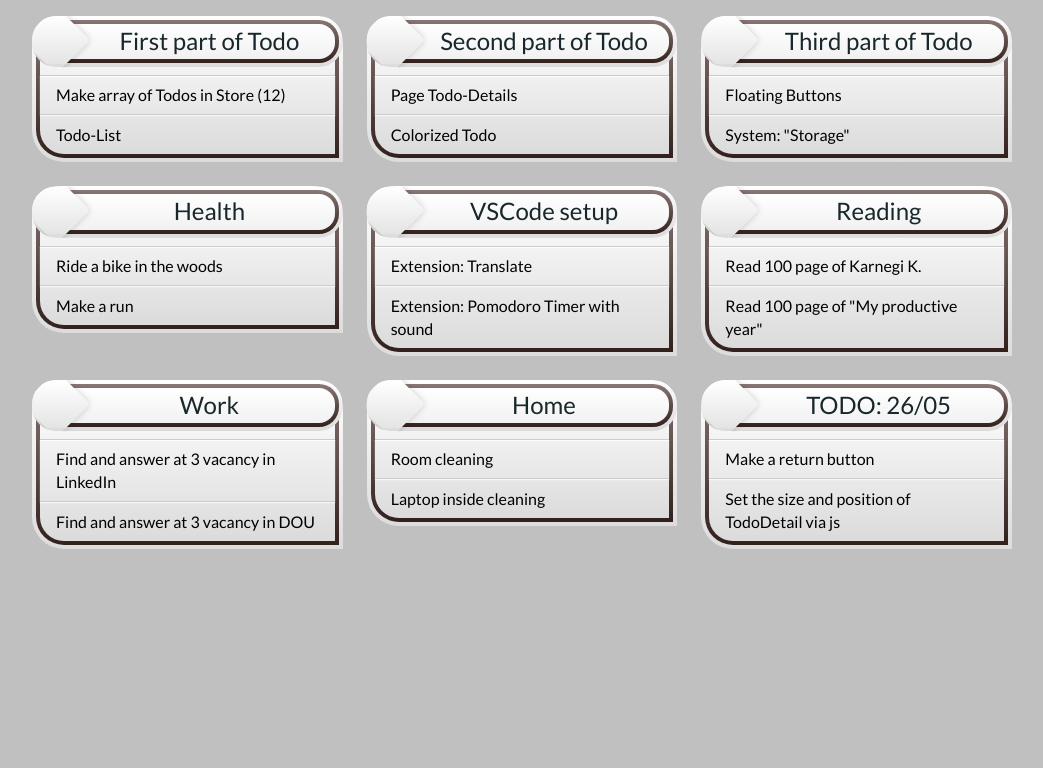
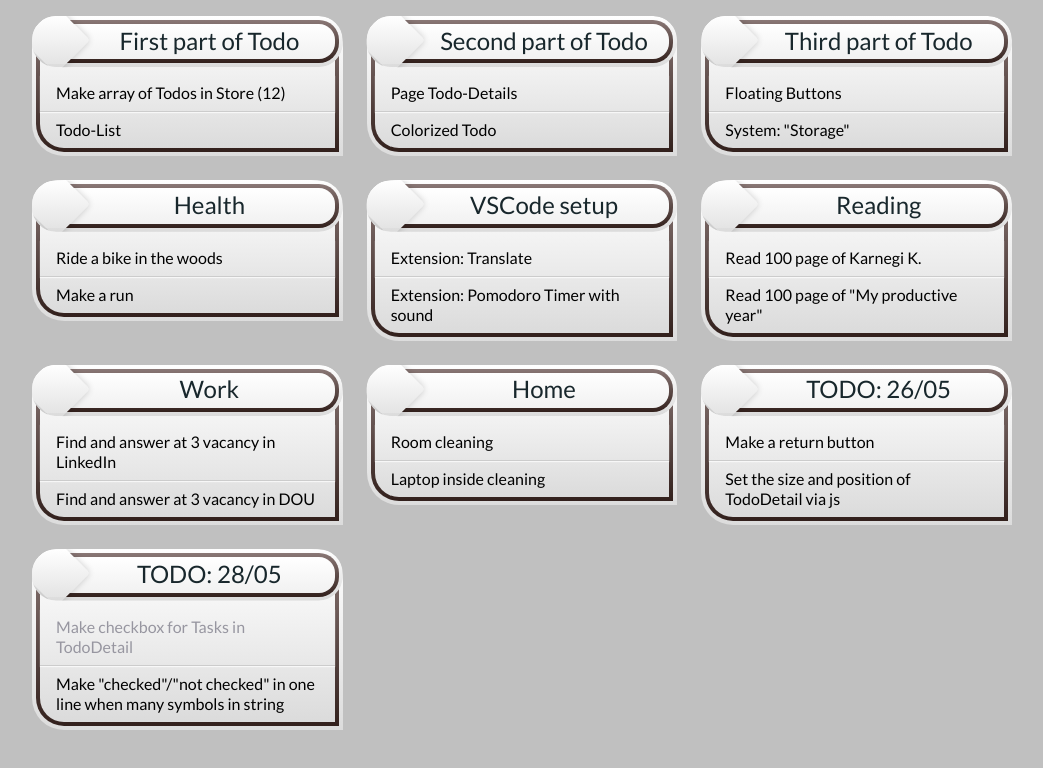
Before and after one commit to ewgenij87snwork/todo-87sn, a Vue app: page / in a window 1280 px wide. Shown: the top 768 px of the page, without its empty margins (118-1161 px from the left). Built offline with nearby package versions, Linux system fonts and the light colour scheme.

Commit message:
Checkbox for Tasks

```diff
--- a/src/components/Task.vue
+++ b/src/components/Task.vue
@@ -1,16 +1,112 @@
 <template>
-  <div class="task">{{task.title}}</div>
+  <transition name="fade">
+    <div class="task" v-if="!task.deleted">
+      <input :id="id" type="checkbox" v-model="task.done" />
+      <label :for="id" :style="style">{{task.title}}</label>
+      <transition name="fade">
+        <span class="task_delete" v-show="task.done && selected" @click="deleteTask({ task })">
+          <i class="fa fa-trash"></i>
+        </span>
+      </transition>
+    </div>
+  </transition>
 </template>
 
 <script>
+import { mapMutations, mapState } from "vuex";
+let gId = 1;
 export default {
   props: {
     task: {
-      type: Object
+      type: Object,
+      required: true
     }
+  },
+  data() {
+    return {
+      id: `task-${gId++}`
+    };
+  },
+  computed: {
+    ...mapState(["selected"]),
+    style() {
+      return { "--selected": this.selected ? "inline-block" : "none" };
+    }
+  },
+  methods: {
+    ...mapMutations(["deleteTask"])
   }
 };
 </script>
 
-<style>
+<style lang='scss'>
+.task {
+  display: flex;
+  padding: 12px 0;
+  font-size: 16px;
+}
+.task input {
+  display: none;
+}
+.task label {
+  flex: 1;
+  line-height: 20px;
+}
+.task label:before,
+.task label:after {
+  content: "";
+  display: var(--selected);
+  margin-right: 20px;
+  margin-top: 1px;
+  height: 16px;
+  width: 16px;
+  vertical-align: top;
+}
+.task label:before {
+  border: 1px solid #ccc;
+  border-radius: 5px;
+  background: #fff;
+}
+.task label:after {
+  content: "\f00c";
+  position: relative;
+  display: none;
+  margin-right: -18px;
+  width: 10px;
+  height: 10px;
+  padding: 4px;
+  border-radius: 5px;
+  font: normal normal normal 11px/1 FontAwesome;
+  color: #fff;
+  background-color: #ccc;
+  float: left;
+}
+.task input:checked + label:after {
+  display: var(--selected);
+}
+.task input:checked + label {
+  color: #9796a0;
+}
+.task_delete {
+  display: var(--selected);
+  padding: 0 10px;
+  color: #ccc;
+  font-size: 16px;
+  line-height: 1;
+}
+.task_delete:active {
+  transform: scale(1.3);
+}
+.fade-leave-to,
+.fade-enter {
+  opacity: 0;
+}
+.fade-enter-to,
+.fade-leave {
+  opacity: 1;
+}
+.fade-enter-active,
+.fade-leave-active {
+  transition: all 0.3s ease;
+}
 </style>
--- a/src/components/Todo.vue
+++ b/src/components/Todo.vue
@@ -6,8 +6,8 @@
     </div>
     <div class="todo_body">
       <ul>
-        <li v-for="task in todoArr" :key="task.title">
-          <task :task="task" />
+        <li v-for="task in todoArr" :key="task.id">
+          <task :todo="todo" :task="task" />
         </li>
       </ul>
       <span>
@@ -97,9 +97,7 @@ Category -- как бы "вторая стадия пониманя" -- это
   // visibility: hidden;
 }
 .todo {
-  background: rgb(140, 166, 186);
   padding: 0.25rem;
-  cursor: pointer;
   border: solid 0.25rem transparent;
   border-radius: 2rem;
   border-bottom-right-radius: 0px;
@@ -195,16 +193,15 @@ Category -- как бы "вторая стадия пониманя" -- это
 .todo_body {
   line-height: 1.44;
   position: relative;
-  li {
+  padding-top: 1rem;
+  li > .task {
     padding: 0.5rem 1rem;
     border-bottom: 1px solid #ccc;
     box-shadow: 0 1px 1px rgba(255, 255, 255, 0.7);
     position: relative;
   }
-  li:first-of-type {
-    margin-top: 1rem;
-  }
-  li:first-of-type::before {
+
+  li:first-of-type::before > .task {
     content: "";
     position: absolute;
     top: 0;
@@ -215,11 +212,12 @@ Category -- как бы "вторая стадия пониманя" -- это
     border-top: 1px solid #ccc;
     box-shadow: 0 1px 1px rgba(255, 255, 255, 1);
   }
-  li:last-of-type {
+  li:last-of-type > .task {
     border-bottom: none;
     box-shadow: none;
   }
-  span {
+}
+.todo_body > span {
   position: absolute;
   right: -2px;
   bottom: -2px;
@@ -227,8 +225,8 @@ Category -- как бы "вторая стадия пониманя" -- это
   border-radius: 50%;
   height: 20px;
   width: 20px;
-
-    i {
+}
+.todo_body > span > i {
   position: absolute;
   top: 50%;
   left: 50%;
@@ -237,6 +235,4 @@ Category -- как бы "вторая стадия пониманя" -- это
   color: transparent;
   transition: all 0.3s ease;
 }
-  }
-}
 </style>
--- a/src/components/TodoDetail.vue
+++ b/src/components/TodoDetail.vue
@@ -1,7 +1,26 @@
 <template>
   <transition @enter="handleEnter" @leave="handleLeave">
-    <div class="todo-detail" v-if="selected" :style="style" @click="unselectTodo">
-      <todo :todo="selected.todo" />
+    <div class="todo-detail" v-if="selected" :style="style">
+      <h1 style="color: white; cursor: pointer" @click="unselectTodo">back</h1>
+      <todo :todo="selected.todo" :active="true" />
+      <div class="buttons">
+        <!--
+          Две категории кнопок: при наведении и отдельные
+          1. При наведении:
+            - на заголовок -- в конце текста "карандаш".
+              -- При клике -- курсор в конце слова и возможность редактировать (innerText?) и 2 кнопки в той же строчке: вперед, назад и отбивка текста справа на ширину этих кнопок.
+              -- Делается через массив с добавлением слов -- т.е. после каждого пробельного символа занесение элемента массива.
+              -- Если достигнут конец массива -- кнопка "вперед" -- неактивная.
+              -- При потере фокуса: данные остаются и кнопки стают невидимыми
+            - на таски -- в конце текста карандаш и корзина
+          2. Отдельные кнопки:
+            - шаг назад
+            - Save & back
+            - шаг вперед
+              --после появления тудуДетаил выезжают над самой туду.
+              -- при прокрутке вниз на они стают фиксированными к верху экрана
+        -->
+      </div>
     </div>
   </transition>
 </template>
@@ -31,10 +50,6 @@ export default {
   },
   methods: {
     ...mapMutations(["unselectTodo"]),
-    /* Сделать условия стилизации (размещения) Todo. ... По центру должно быть и справа место под размер кнопок редактирования и при дисплеях <600 -- кнопки редактирования вверху
-
-
-       */
     handleEnter(el) {
       Object.assign(el.style, {
         top: `${this.selected.rect.top}px`,
@@ -45,8 +60,6 @@ export default {
       setTimeout(() => {
         Object.assign(el.style, {
           top: 0,
-          // top: `${(this.selected.rect.appHeight - this.selected.rect.height) /
-          //   2}px`,
           left: 0,
           width: `${this.selected.rect.appWidth}px`,
           height: `${this.selected.rect.appHeight}px`
--- a/src/components/TodoList.vue
+++ b/src/components/TodoList.vue
@@ -40,5 +40,6 @@ export default {
 }
 .todo-list > ul > li {
   height: 100%;
+  cursor: pointer;
 }
 </style>
--- a/src/store.js
+++ b/src/store.js
@@ -17,21 +17,25 @@ export default new Vuex.Store({
             id: 1,
             title: 'Make array of Todos in Store (12)',
             done: false,
+            deleted: false,
           },
           {
             id: 2,
             title: 'Todo-List ',
             done: false,
+            deleted: false,
           },
           {
             id: 3,
             title: 'Todo ',
             done: false,
+            deleted: false,
           },
           {
             id: 4,
             title: 'Todo-Tasks ',
             done: false,
+            deleted: false,
           },
         ],
       },
@@ -44,16 +48,19 @@ export default new Vuex.Store({
             id: 5,
             title: 'Page Todo-Details',
             done: false,
+            deleted: false,
           },
           {
             id: 6,
             title: 'Colorized Todo',
             done: false,
+            deleted: false,
           },
           {
             id: 7,
             title: 'System: "Selected"',
             done: false,
+            deleted: false,
           },
         ],
       },
@@ -66,16 +73,19 @@ export default new Vuex.Store({
             id: 8,
             title: 'Floating Buttons',
             done: false,
+            deleted: false,
           },
           {
             id: 9,
             title: 'System: "Storage"',
             done: false,
+            deleted: false,
           },
           {
             id: 10,
             title: 'System: "Transition"',
             done: false,
+            deleted: false,
           },
         ],
       },
@@ -88,21 +98,25 @@ export default new Vuex.Store({
             id: 11,
             title: 'Ride a bike in the woods',
             done: false,
+            deleted: false,
           },
           {
             id: 12,
             title: 'Make a run',
             done: false,
+            deleted: false,
           },
           {
             id: 13,
             title: 'Find something new for my Health',
             done: false,
+            deleted: false,
           },
           {
             id: 14,
             title: '...',
             done: false,
+            deleted: false,
           },
         ],
       },
@@ -115,21 +129,25 @@ export default new Vuex.Store({
             id: 15,
             title: 'Extension: Translate',
             done: false,
+            deleted: false,
           },
           {
             id: 16,
             title: 'Extension: Pomodoro Timer with sound',
             done: false,
+            deleted: false,
           },
           {
             id: 17,
             title: 'Extension: +',
             done: false,
+            deleted: false,
           },
           {
             id: 18,
             title: 'Extension: ++',
             done: false,
+            deleted: false,
           },
         ],
       },
@@ -142,25 +160,30 @@ export default new Vuex.Store({
             id: 19,
             title: 'Read 100 page of Karnegi K.',
             done: false,
+            deleted: false,
           },
           {
             id: 20,
             title: 'Read 100 page of "My productive year"',
             done: false,
+            deleted: false,
           },
           {
             id: 21,
             title: 'Read some 5 article from Habr',
             done: false,
+            deleted: false,
           },
           {
             id: 22,
             title: 'Read some 5 article about realization logic in React',
             done: false,
+            deleted: false,
           },
           {
             id: 23,
             title: 'Read some 10 not specific article from Medium',
+            deleted: false,
           },
         ],
       },
@@ -173,20 +196,24 @@ export default new Vuex.Store({
             id: 24,
             title: 'Find and answer at 3 vacancy in LinkedIn',
             done: false,
+            deleted: false,
           },
           {
             id: 25,
             title: 'Find and answer at 3 vacancy in DOU',
             done: false,
+            deleted: false,
           },
           {
             id: 26,
             title: 'Make some test task from vacancy',
             done: false,
+            deleted: false,
           },
           {
             id: 27,
             title: 'Make review some decision from popular site or git-repo',
+            deleted: false,
           },
         ],
       },
@@ -199,20 +226,24 @@ export default new Vuex.Store({
             id: 28,
             title: 'Room cleaning',
             done: false,
+            deleted: false,
           },
           {
             id: 29,
             title: 'Laptop inside cleaning ',
             done: false,
+            deleted: false,
           },
           {
             id: 30,
             title: 'Do something other than clean up ...',
             done: false,
+            deleted: false,
           },
           {
             id: 31,
             title: 'And find something other what can I do here...',
+            deleted: false,
           },
         ],
       },
@@ -224,14 +255,40 @@ export default new Vuex.Store({
           {
             title: 'Make a return button',
             done: false,
+            deleted: false,
           },
           {
             title: 'Set the size and position of TodoDetail via js',
             done: false,
+            deleted: false,
           },
           {
             title: 'Remove the cursor when hover on all TodoDetail',
             done: false,
+            deleted: false,
+          },
+        ],
+      },
+      {
+        name: 'TODO: 28/05',
+        category: 'I',
+        colors: ['#8a7876', '#32201c'],
+        tasks: [
+          {
+            title: 'Make checkbox for Tasks in TodoDetail',
+            done: true,
+            deleted: false,
+          },
+          {
+            title:
+              'Make "checked"/"not checked" in one line when many symbols in string',
+            done: false,
+            deleted: false,
+          },
+          {
+            title: "Don't display checkbox and fa-trash from Tasks in TodoList",
+            done: true,
+            deleted: false,
           },
         ],
       },
@@ -247,5 +304,8 @@ export default new Vuex.Store({
       state.unselect = state.selected;
       state.selected = null;
     },
+    deleteTask(_, { task }) {
+      task.deleted = true;
+    },
   },
 });
```
Lines whose indentation alone changed are shown as unchanged.
